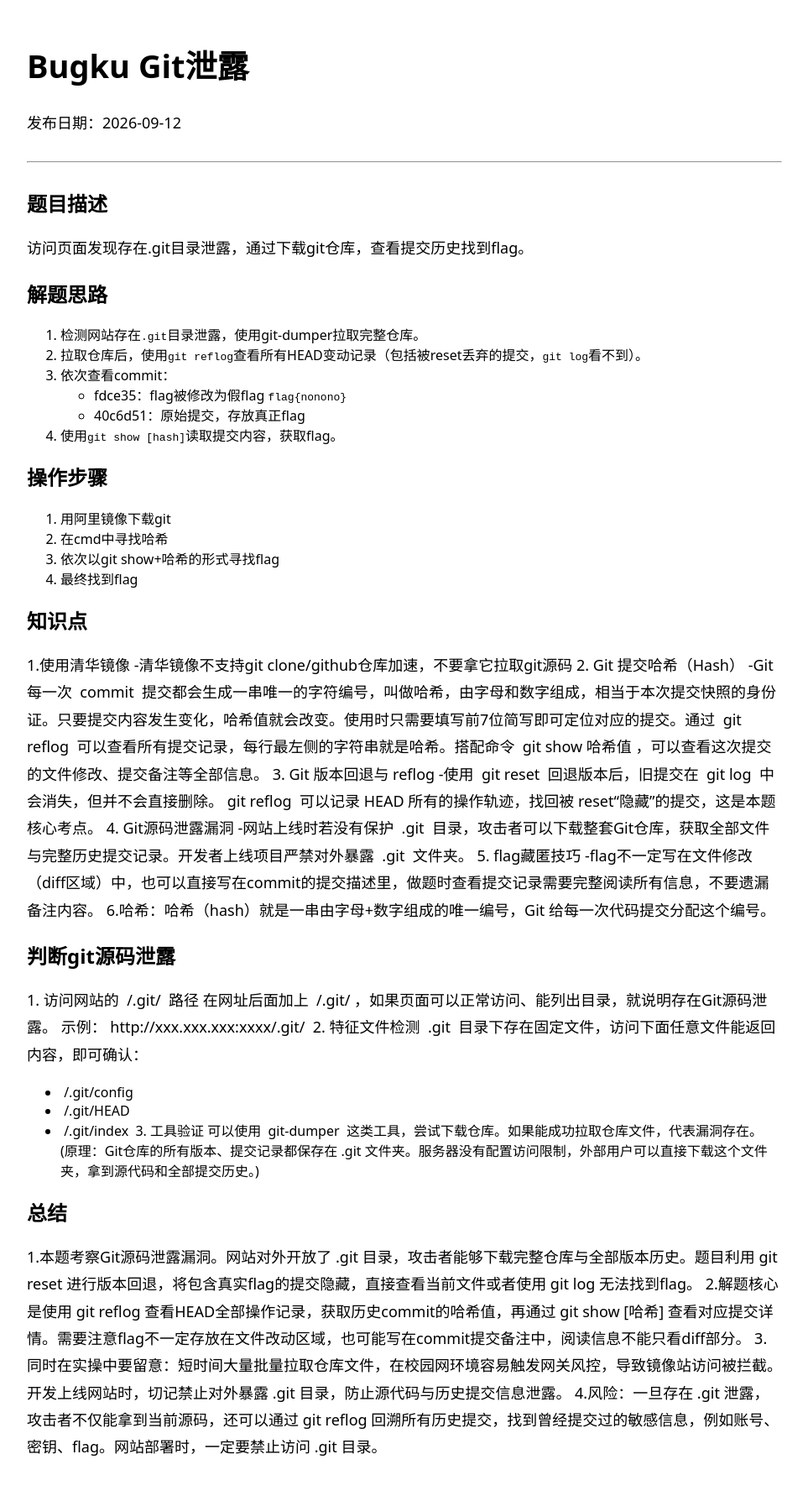
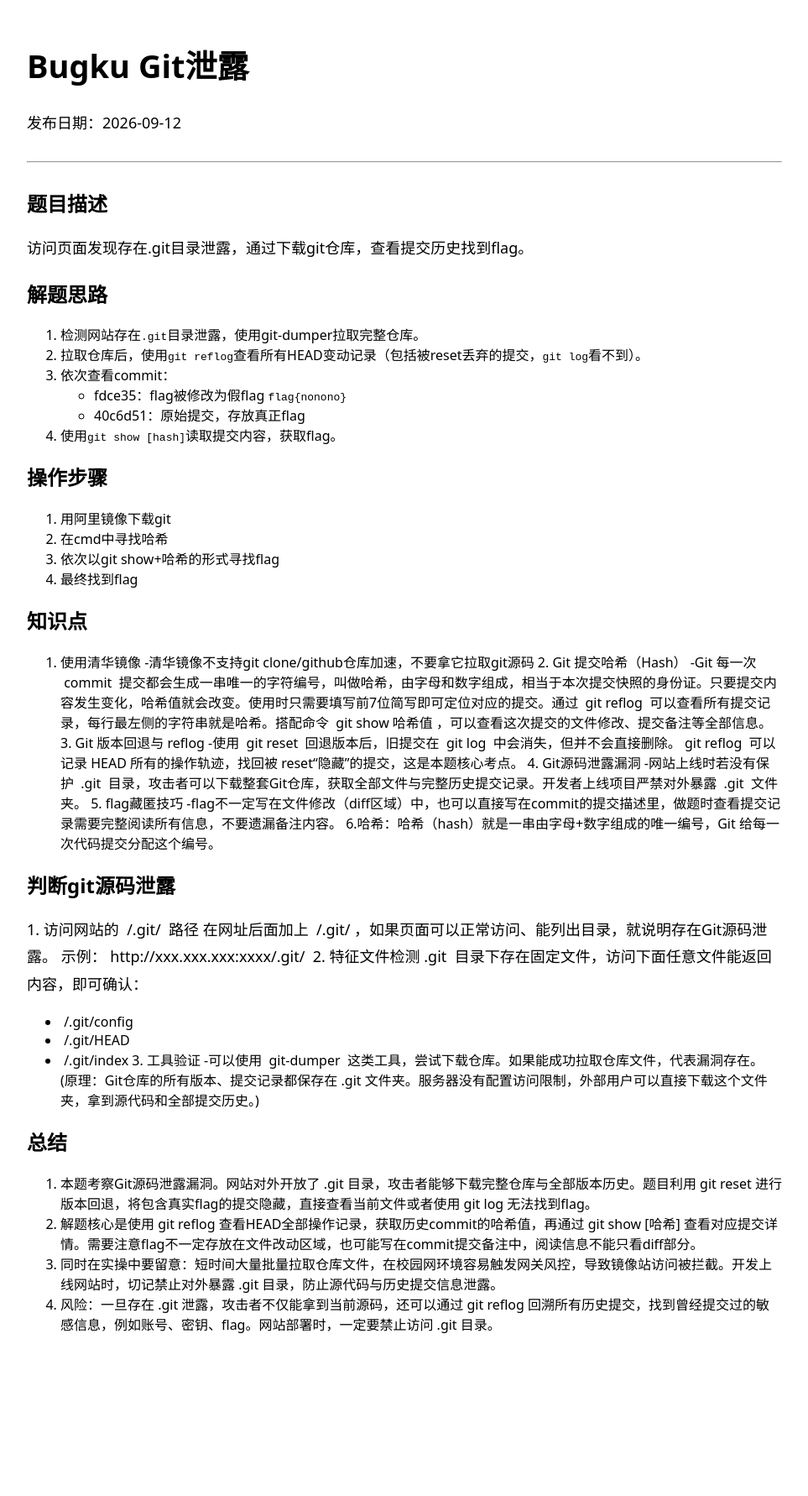
Before and after one commit to gysbfff/gysbfff.github.io, a Jekyll site: the page built from _posts/2026-09-12-bugku-web-haxi.md, in a window 1280 px wide. Shown: the whole page at 84% size, without its empty margins (158-1121 px from the left). Built offline with Jekyll 4.4.1, drawn with Linux system fonts in a browser that asks for light colours; our own code applies the rules of GitHub Pages for plain Markdown files; after the commit the page ends 1629 px from its top, so only the background shows below that.

Commit message:
Fix formatting and enhance Git leakage vulnerability details
Correct formatting and clarify points regarding Git source code leakage vulnerabilities, including risks and preventive measures.

```diff
--- a/_posts/2026-09-12-bugku-web-haxi.md
+++ b/_posts/2026-09-12-bugku-web-haxi.md
@@ -22,7 +22,7 @@
 4. 最终找到flag
 
 ## 知识点
-1.使用清华镜像
+1. 使用清华镜像
 -清华镜像不支持git clone/github仓库加速，不要拿它拉取git源码
 2. Git 提交哈希（Hash）
 -Git 每一次  commit  提交都会生成一串唯一的字符编号，叫做哈希，由字母和数字组成，相当于本次提交快照的身份证。只要提交内容发生变化，哈希值就会改变。使用时只需要填写前7位简写即可定位对应的提交。通过  git reflog  可以查看所有提交记录，每行最左侧的字符串就是哈希。搭配命令  git show 哈希值 ，可以查看这次提交的文件修改、提交备注等全部信息。
@@ -40,16 +40,16 @@
 在网址后面加上  /.git/ ，如果页面可以正常访问、能列出目录，就说明存在Git源码泄露。
 示例： http://xxx.xxx.xxx:xxxx/.git/
 2. 特征文件检测
- .git  目录下存在固定文件，访问下面任意文件能返回内容，即可确认：
- -  /.git/config
+.git  目录下存在固定文件，访问下面任意文件能返回内容，即可确认：
+-  /.git/config
 -  /.git/HEAD
 -  /.git/index
- 3. 工具验证
-     可以使用  git-dumper  这类工具，尝试下载仓库。如果能成功拉取仓库文件，代表漏洞存在。
+3. 工具验证
+-可以使用  git-dumper  这类工具，尝试下载仓库。如果能成功拉取仓库文件，代表漏洞存在。
  (原理：Git仓库的所有版本、提交记录都保存在 .git 文件夹。服务器没有配置访问限制，外部用户可以直接下载这个文件夹，拿到源代码和全部提交历史。)
 
 ## 总结
-1.本题考察Git源码泄露漏洞。网站对外开放了 .git 目录，攻击者能够下载完整仓库与全部版本历史。题目利用 git reset 进行版本回退，将包含真实flag的提交隐藏，直接查看当前文件或者使用 git log 无法找到flag。
-2.解题核心是使用 git reflog 查看HEAD全部操作记录，获取历史commit的哈希值，再通过 git show [哈希] 查看对应提交详情。需要注意flag不一定存放在文件改动区域，也可能写在commit提交备注中，阅读信息不能只看diff部分。
-3.同时在实操中要留意：短时间大量批量拉取仓库文件，在校园网环境容易触发网关风控，导致镜像站访问被拦截。开发上线网站时，切记禁止对外暴露 .git 目录，防止源代码与历史提交信息泄露。
-4.风险：一旦存在 .git 泄露，攻击者不仅能拿到当前源码，还可以通过 git reflog 回溯所有历史提交，找到曾经提交过的敏感信息，例如账号、密钥、flag。网站部署时，一定要禁止访问 .git 目录。
+1. 本题考察Git源码泄露漏洞。网站对外开放了 .git 目录，攻击者能够下载完整仓库与全部版本历史。题目利用 git reset 进行版本回退，将包含真实flag的提交隐藏，直接查看当前文件或者使用 git log 无法找到flag。
+2. 解题核心是使用 git reflog 查看HEAD全部操作记录，获取历史commit的哈希值，再通过 git show [哈希] 查看对应提交详情。需要注意flag不一定存放在文件改动区域，也可能写在commit提交备注中，阅读信息不能只看diff部分。
+3. 同时在实操中要留意：短时间大量批量拉取仓库文件，在校园网环境容易触发网关风控，导致镜像站访问被拦截。开发上线网站时，切记禁止对外暴露 .git 目录，防止源代码与历史提交信息泄露。
+4. 风险：一旦存在 .git 泄露，攻击者不仅能拿到当前源码，还可以通过 git reflog 回溯所有历史提交，找到曾经提交过的敏感信息，例如账号、密钥、flag。网站部署时，一定要禁止访问 .git 目录。
```
